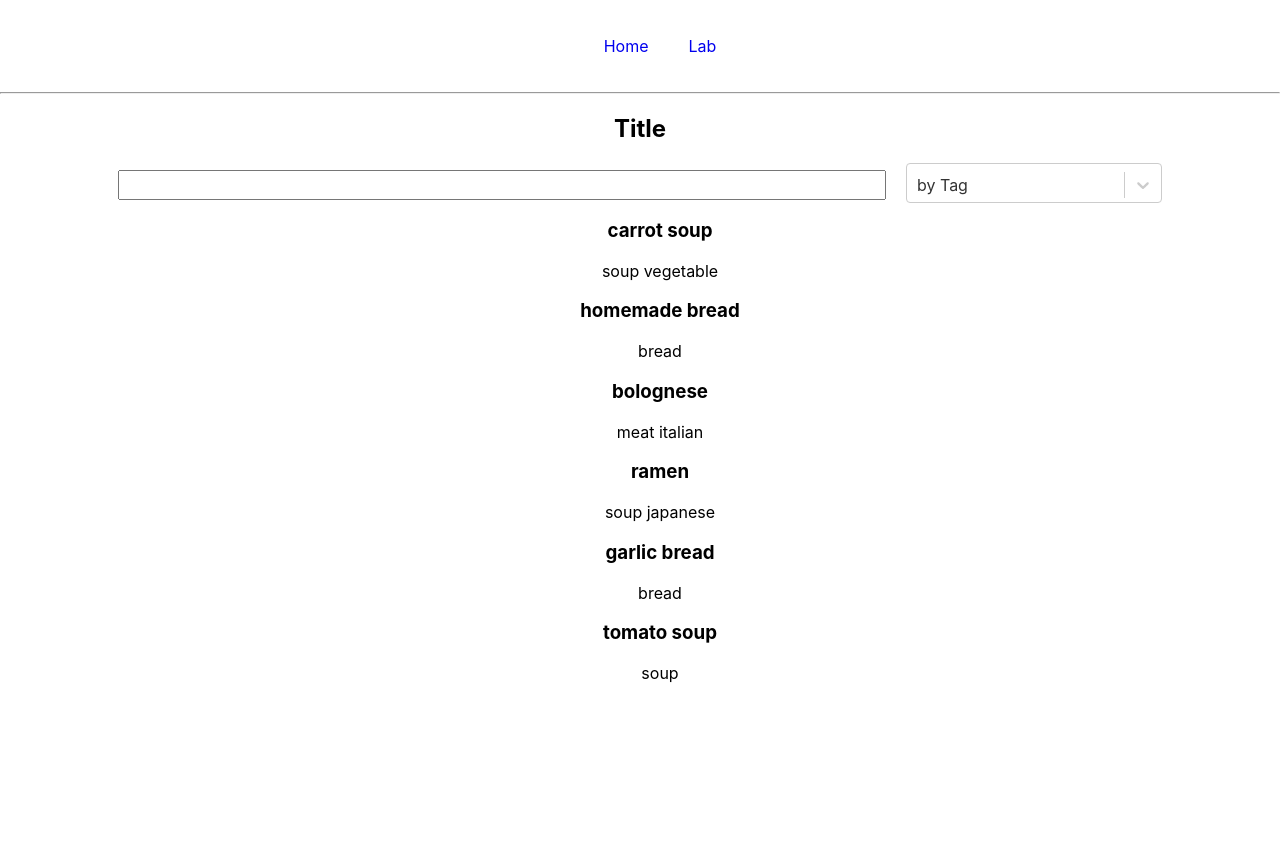
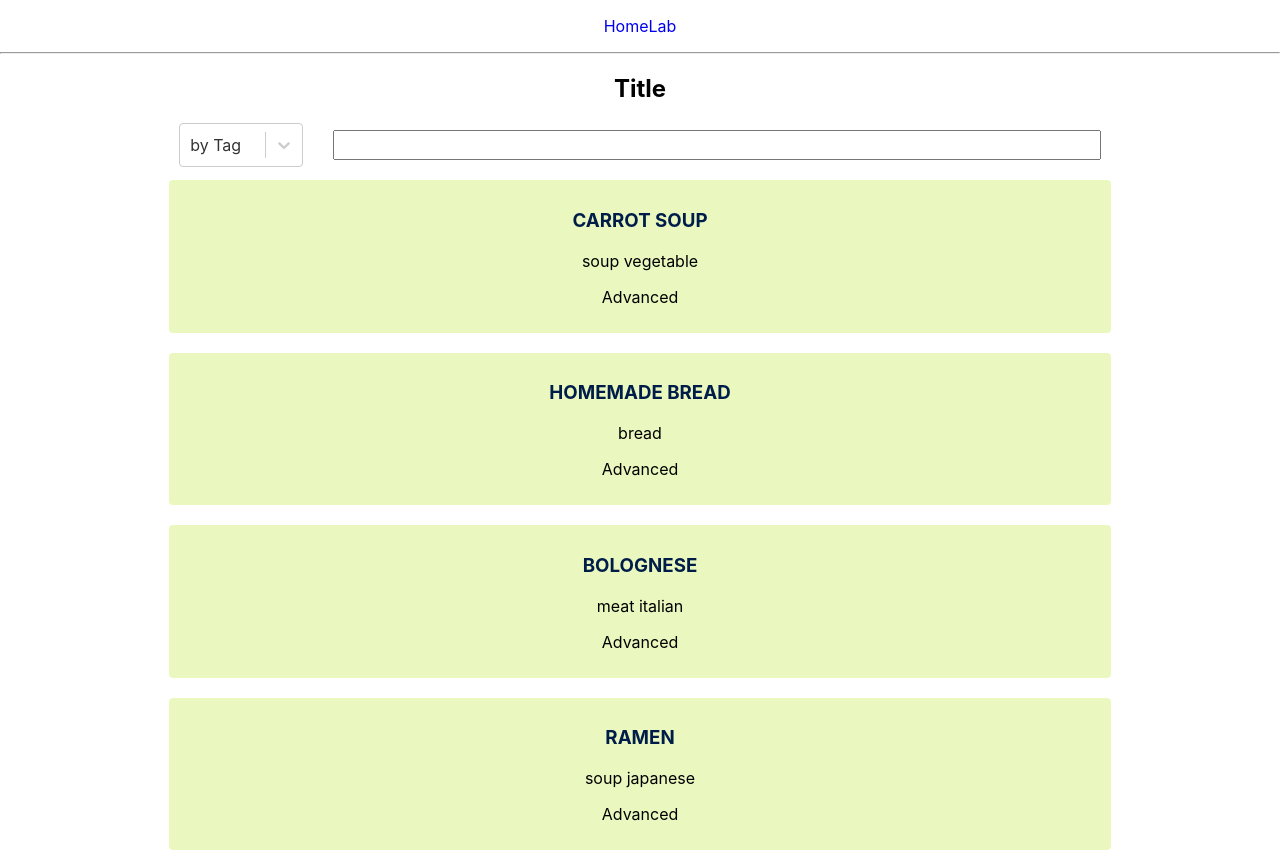
Before and after one commit to Totinhas/InfoLabs, a React (Create React App) app: page / in a window 1280 px wide. Shown: the top 852 px of the page. Before the commit the page ends 800 px from the top, so only its background shows below. Built offline with nearby package versions, Linux system fonts and the light colour scheme.

Commit message:
css style of home page

```diff
--- a/src/components/LabItem/index.jsx
+++ b/src/components/LabItem/index.jsx
@@ -1,7 +1,7 @@
 import React from "react";
 //import "./LabItem.css";
 
-const LabItem = ({ title, tags, onClick }) => {
+const LabItem = ({ title, tags, onClick, level }) => {
   return (
     <div className="LabItem" onClick={onClick}>
       <h3>{title}</h3>
@@ -10,6 +10,7 @@ const LabItem = ({ title, tags, onClick }) => {
           return <span>{tag} </span>;
         })}
       </p>
+      <p>{level}</p>
     </div>
   );
 };
--- a/src/pages/Home/Home.css
+++ b/src/pages/Home/Home.css
@@ -1,38 +1,62 @@
 .App ul {
   list-style: none;
+  padding: 0px;
 }
 
 .App ul li {
   display: inline-block;
   position: relative;
-  padding: 20px 20px;
 }
 
 .App ul li > a {
   text-decoration: none;
 }
 
+#results {
+  width: 80%;
+  position: relative;
+  margin: 0 auto;
+}
+
+#searchBar {
+  margin: 0 auto;
+  display: block;
+  position: relative;
+  width: 80%;
+}
+
 #searchBar div > input {
-  width: 60%;
+  width: 75%;
   display: inline-block;
   height: 30px;
-  margin-right: 20px;
+
   box-sizing: border-box;
 }
 
 #searchBar .selectSearchBy {
-  width: 20%;
+  width: 15%;
   display: inline-block;
   height: 30px;
   padding: 0px;
   box-sizing: border-box;
+  min-width: 140px;
 }
 
-#searchBar .css-yk16xz-control {
-  padding: 0px;
-  height: 40px;
+.LabItem {
+  width: 90%;
+  display: block;
+  position: relative;
+  margin: 20px auto;
+  background-color: rgb(234, 248, 191, 1);
+  border-radius: 4px;
+  padding: 10px 10px;
 }
 
-#searchBar .css-g1d714-ValueContainer {
-  padding: 0px;
+.css-yk16xz-control {
+  margin-right: 30px;
 }
+
+.LabItem h3 {
+  color: #001d4a;
+  text-transform: uppercase;
+}
--- a/src/pages/Home/index.jsx
+++ b/src/pages/Home/index.jsx
@@ -43,8 +43,6 @@ const Home = ({ listOfLabs, handleClickLabItem }) => {
       <h2>Title</h2>
       <div id="searchBar">
         <div>
-          <input type="text" onChange={search}></input>
-
           <Select
             className="selectSearchBy"
             options={options}
@@ -52,6 +50,7 @@ const Home = ({ listOfLabs, handleClickLabItem }) => {
             onChange={(value) => handleChange(value)}
             defaultValue={{ label: "by Tag", value: "tag" }}
           />
+          <input type="text" onChange={search}></input>
         </div>
         <div></div>
       </div>
@@ -63,6 +62,7 @@ const Home = ({ listOfLabs, handleClickLabItem }) => {
                 key={index}
                 title={lab.title}
                 tags={lab.tags}
+                level={lab.level}
                 onClick={() => {
                   handleClickLabItem(lab.id);
                 }}
```
